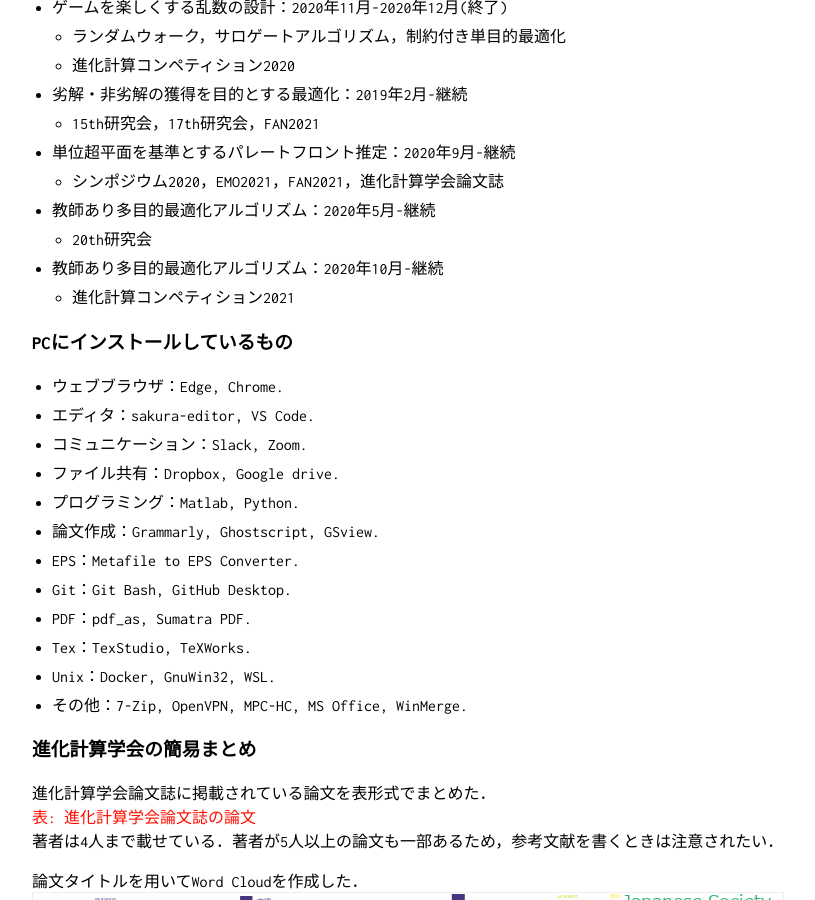
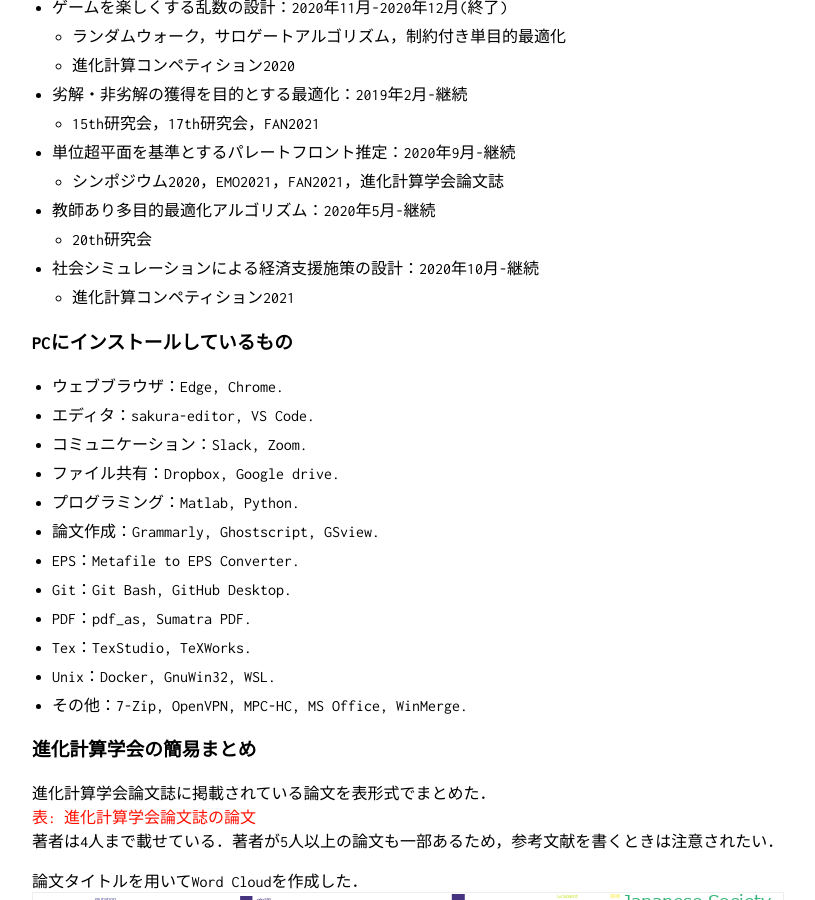
Before and after one commit to tomtkg/tomtkg.github.io, a Jekyll site: the page built from memo.md, in a window 1280 px wide and 900 px high, scrolled down 1446 px. Shown: the whole window, without its empty margins (228-1043 px from the left). Built offline with Jekyll 4.4.1, drawn with Linux system fonts in a browser that asks for light colours.

Commit message:
Update memo.md

```diff
--- a/memo.md
+++ b/memo.md
@@ -53,7 +53,7 @@ Tomoaki Takagi received the B.E. and M.E. degrees from the University of Electro
     - シンポジウム2020，EMO2021，FAN2021，進化計算学会論文誌
 - 教師あり多目的最適化アルゴリズム：2020年5月-継続
     - 20th研究会
-- 教師あり多目的最適化アルゴリズム：2020年10月-継続
+- 社会シミュレーションによる経済支援施策の設計：2020年10月-継続
     - 進化計算コンペティション2021
 
 ### PCにインストールしているもの
```
